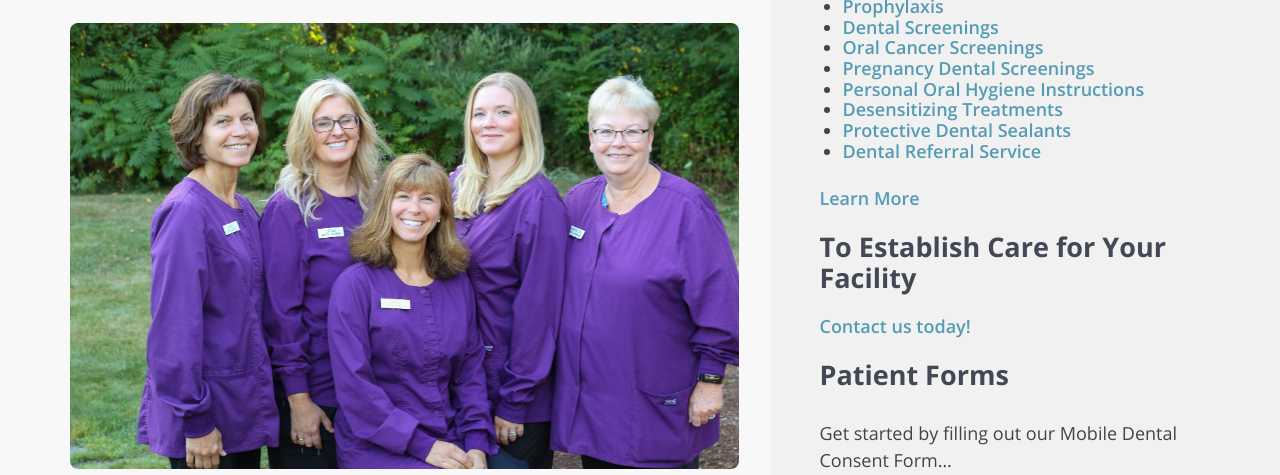
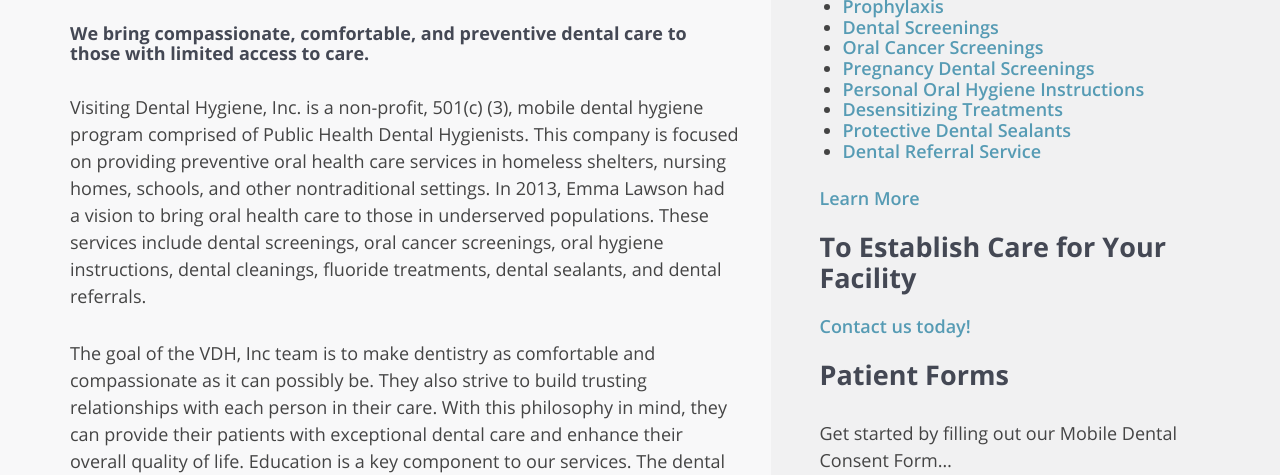
Before and after one commit to vdhdev/vdhdev.github.io, a plain HTML site: page about.html in a window 1280 px wide. Shown: the part 333-808 px from the top of the page. Drawn offline with Linux system fonts and the light colour scheme.

Commit message:
Deploying to gh-pages from @ vdhdev/vdhdev.github.io@b2ef180cb28460fdb76d7d6dfa7b5667287143dc 🚀

```diff
--- a/about.html
+++ b/about.html
@@ -241,7 +241,7 @@
 
 <div class="content-area">
   <h1>About</h1>
-  <img src="/img/workers/team.jpg" />
+  <!-- <img src="/img/workers/team.jpg" /> -->
   <h4>
     We bring compassionate, comfortable, and preventive dental care to those
     with limited access to care.
```
